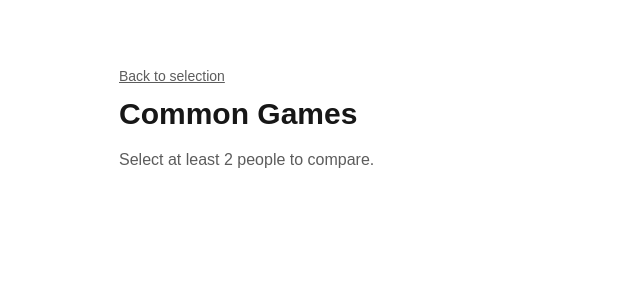
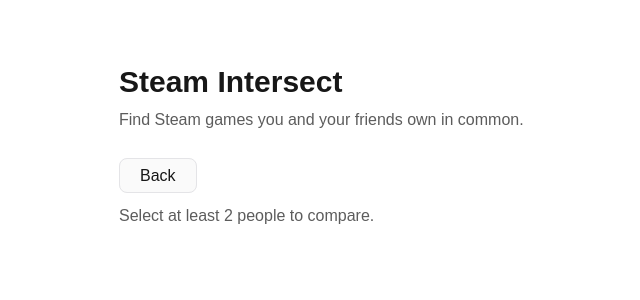
Before and after one commit to Bazz-94/Arsenal, a Next.js app: page /steam-intersect/results in a window 1280 px wide. Shown: the top 300 px of the page, without its empty margins (73-713 px from the left). Built offline with nearby package versions, Linux system fonts and the light colour scheme.

Commit message:
Minor changes

```diff
--- /dev/null
+++ b/src/app/steam-intersect/_components/BackLink.tsx
@@ -0,0 +1,13 @@
+import Link from "next/link";
+
+/** Link back to the selection step, styled like the page's action buttons. */
+export function BackLink() {
+  return (
+    <Link
+      href="/steam-intersect"
+      className="rounded-lg border border-card-border bg-card px-5 py-2 font-medium transition-colors hover:border-foreground/30"
+    >
+      Back
+    </Link>
+  );
+}
--- a/src/app/steam-intersect/_components/IntersectTool.tsx
+++ b/src/app/steam-intersect/_components/GroupCreationView.tsx
@@ -13,7 +13,7 @@
  * people (self included) from the resolved friend list. Proceeds to the
  * results page with the selected SteamID64s.
  */
-export default function IntersectTool() {
+export default function GroupCreationView() {
   const router = useRouter();
   /** Selection-step state and actions from the Zustand store. */
   const {
--- a/src/app/steam-intersect/_components/LookupForm.tsx
+++ b/src/app/steam-intersect/_components/LookupForm.tsx
@@ -39,7 +39,7 @@
         disabled={isPending || input.trim() === ""}
         className="rounded-lg border border-card-border bg-card px-5 py-2 font-medium transition-colors hover:border-foreground/30 disabled:opacity-50"
       >
-        {isPending ? "Looking up…" : "Find friends"}
+        {isPending ? "Finding…" : "Find friends"}
       </button>
     </form>
   );
--- a/src/app/steam-intersect/_components/ResultsView.tsx
+++ b/src/app/steam-intersect/_components/ResultsView.tsx
@@ -3,6 +3,7 @@
 import Image from "next/image";
 import { useEffect, useTransition } from "react";
 import { ProfileCard } from "./ProfileCard";
+import { BackLink } from "./BackLink";
 import { recomputeCommonGames } from "@/src/app/steam-intersect/_lib/actions";
 import { MIN_SELECTED, useIntersectStore } from "../store";
 import type { SteamGame, SteamProfile } from "@/src/app/_lib/steam/types";
@@ -78,15 +79,10 @@
       )}
 
       <div className="mt-6 flex flex-wrap items-center justify-between gap-2">
-        <h2 className="text-foreground/70">Group</h2>
-        <button
-          type="button"
-          onClick={computeGames}
-          disabled={isPending || !isStale}
-          className="rounded-lg border border-card-border bg-card px-5 py-2 font-medium transition-colors hover:border-foreground/30 disabled:opacity-50"
-        >
-          {isPending ? "Loading…" : "View common games"}
-        </button>
+        <h2 className="text-sm text-foreground/70">
+          {selected.size} / {sortedProfiles.length} selected in group
+        </h2>
+        <BackLink />
       </div>
       <ul className="mt-4 grid grid-cols-1 gap-2 sm:grid-cols-2 lg:grid-cols-3">
         {sortedProfiles.map(profile => (
@@ -105,7 +101,17 @@
         </p>
       )}
 
-      <h2 className="mt-8 text-foreground/70">Games in Common</h2>
+      <div className="mt-8 flex flex-wrap items-center justify-between gap-2">
+        <h2 className="text-sm text-foreground/70">{games.length} games in common</h2>
+        <button
+          type="button"
+          onClick={computeGames}
+          disabled={isPending || !isStale}
+          className="rounded-lg border border-card-border bg-card px-5 py-2 font-medium transition-colors hover:border-foreground/30 disabled:opacity-50"
+        >
+          {isPending ? "Loading…" : "Update"}
+        </button>
+      </div>
       {recomputeFailed ? (
         <p role="alert" className="mt-4 text-sm text-red-600 dark:text-red-400">
           Couldn&apos;t update the list. Try again.
--- /dev/null
+++ b/src/app/steam-intersect/layout.tsx
@@ -0,0 +1,16 @@
+import type { ReactNode } from "react";
+
+/** Shared page shell for the Steam Intersect tool: title, description, and layout chrome. */
+export default function SteamIntersectLayout({ children }: { children: ReactNode }) {
+  return (
+    <main className="flex flex-col flex-1 items-center px-4 py-16">
+      <div className="w-full max-w-4xl">
+        <h1 className="text-3xl font-semibold">Steam Intersect</h1>
+        <p className="mt-2 text-foreground/70">
+          Find Steam games you and your friends own in common.
+        </p>
+        {children}
+      </div>
+    </main>
+  );
+}
--- a/src/app/steam-intersect/page.tsx
+++ b/src/app/steam-intersect/page.tsx
@@ -1,5 +1,5 @@
 import type { Metadata } from "next";
-import IntersectTool from "./_components/IntersectTool";
+import GroupCreationView from "./_components/GroupCreationView";
 
 /** Page metadata for the Steam Intersect tool. */
 export const metadata: Metadata = {
@@ -11,16 +11,8 @@
 /** Steam Intersect tool page: identity entry + friend selection. */
 export default function IntersectPage() {
   return (
-    <main className="flex flex-col flex-1 items-center px-4 py-16">
-      <div className="w-full max-w-4xl">
-        <h1 className="text-3xl font-semibold">Steam Intersect</h1>
-        <p className="mt-2 text-foreground/70">
-          Find Steam games you and your friends own in common.
-        </p>
-        <div className="mt-8">
-          <IntersectTool />
-        </div>
-      </div>
-    </main>
+    <div className="mt-8">
+      <GroupCreationView />
+    </div>
   );
 }
--- a/src/app/steam-intersect/results/page.tsx
+++ b/src/app/steam-intersect/results/page.tsx
@@ -1,8 +1,8 @@
 import type { Metadata } from "next";
-import Link from "next/link";
 import { getSteamClient } from "@/src/app/_lib/steam/server";
 import { getCommonGames } from "@/src/app/steam-intersect/_lib/getCommonGames";
 import { MIN_SELECTED } from "../store";
+import { BackLink } from "../_components/BackLink";
 import { ResultsView } from "../_components/ResultsView";
 
 /** Page metadata for the Steam Intersect results view. */
@@ -29,28 +29,25 @@
   const ids = parseIds((await searchParams).ids);
 
   return (
-    <main className="flex flex-col flex-1 items-center px-4 py-16">
-      <div className="w-full max-w-4xl">
-        <Link href="/steam-intersect" className="text-sm text-foreground/70 underline">
-          Back to selection
-        </Link>
-        <h1 className="mt-2 text-3xl font-semibold">Common Games</h1>
+    <div className="mt-8">
       {ids.length < MIN_SELECTED ? (
         <SelectionRequiredNotice />
       ) : (
         <Group ids={ids} />
       )}
     </div>
-    </main>
   );
 }
 
 /** Shown when the URL doesn't carry a valid selection to compare. */
 function SelectionRequiredNotice() {
   return (
+    <>
+      <BackLink />
       <p className="mt-4 text-foreground/70">
         Select at least {MIN_SELECTED} people to compare.
       </p>
+    </>
   );
 }
 
@@ -60,10 +57,13 @@
 
   if (!result.ok) {
     return (
+      <>
+        <BackLink />
         <p role="alert" className="mt-4 text-sm text-red-600 dark:text-red-400">
           None of the selected profiles could be read. Try again, or go back
           and pick different people.
         </p>
+      </>
     );
   }
 
```
Lines whose indentation alone changed are shown as unchanged.
